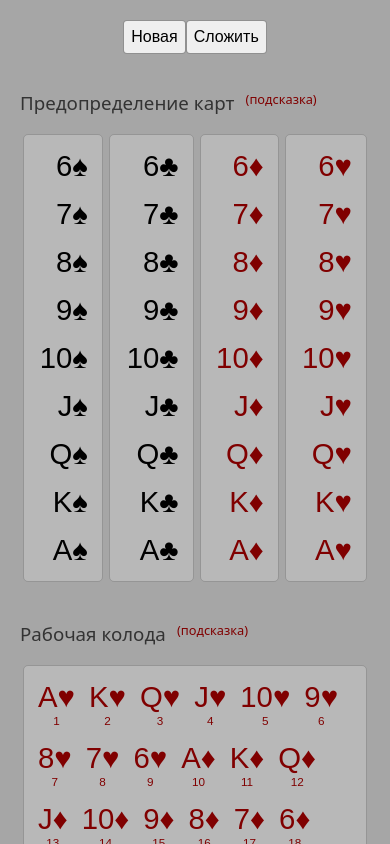
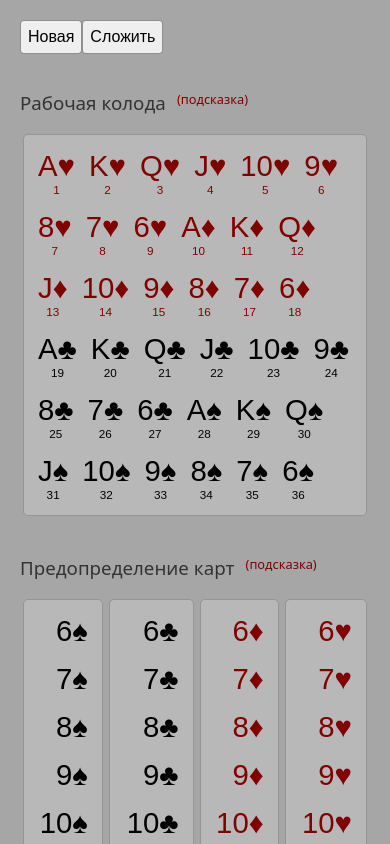
Before and after one commit to assador/medici, a Vue app: page / in a window 390 px wide. Shown: the top 844 px of the page. Built offline with nearby package versions, Linux system fonts and the light colour scheme.

Commit message:
Another layout of template for better display on mobile devices. And finilly add README and LICENSE.

```diff
--- a/package.json
+++ b/package.json
@@ -1,7 +1,7 @@
 {
   "name": "medici",
   "private": true,
-  "version": "1.3.1",
+  "version": "1.3.2",
   "type": "module",
   "scripts": {
     "dev": "vite",
--- a/src/components/MediciSolitaireCalculator/MediciSolitaireCalculator.scss
+++ b/src/components/MediciSolitaireCalculator/MediciSolitaireCalculator.scss
@@ -1,16 +1,25 @@
 .msc {
   display: grid;
   grid-template-areas:
-    ' header  header '
-    ' service basic  '
+    ' actions  actions '
+    ' reserve  basic   '
+    ' reserve  list    '
   ;
-  grid-template-rows: auto 1fr;
+  grid-template-rows: auto auto 1fr;
   grid-template-columns: min-content 1fr;
-  justify-items: center;
   width: 100%; height: 100%;
   gap: 20px;
-  .msc-header {
-    grid-area: header;
+  .msc-basic {
+    grid-area: basic;
+  }
+  .msc-actions {
+    grid-area: actions;
+  }
+  .msc-reserve {
+    grid-area: reserve;
+  }
+  .msc-list {
+    grid-area: list;
   }
   .msc-deck, .msc-shift {
     display: flex;
@@ -57,9 +66,10 @@
 @media screen and (max-width: 600px) {
   .msc {
     grid-template-areas:
-      ' header  '
-      ' service '
-      ' basic '
+      ' actions '
+      ' basic   '
+      ' reserve '
+      ' list '
     ;
     grid-template-rows: auto auto 1fr;
     grid-template-columns: 1fr;
--- a/src/components/MediciSolitaireCalculator/MediciSolitaireCalculator.vue
+++ b/src/components/MediciSolitaireCalculator/MediciSolitaireCalculator.vue
@@ -37,7 +37,7 @@ const cardNumber = (
 
 <template>
   <div class="msc">
-    <div class="msc-header">
+    <div class="msc-actions">
       <button type="button" @click="deck.create();">Новая</button>
       <button type="button" @click="result = tryFor(deck)">Сложить</button>
       <button
@@ -48,7 +48,7 @@ const cardNumber = (
         Сохранить в&#160;списке
       </button>
     </div>
-    <div class="msc-service">
+    <div class="msc-reserve">
       <h3>
         <span>Предопределение карт</span>
         <span
@@ -183,6 +183,8 @@ const cardNumber = (
           </span>
         </p>
       </div>
+    </div>
+    <div class="msc-list">
       <h3>
         Список сохранённых колод
         <span v-if="!Object.keys(deckList.decks).length">(пусто)</span>
@@ -196,6 +198,8 @@ const cardNumber = (
           «Сохранить в&#160;списке», которая появляется после расчёта
           сложенной колоды. Активная сложенная «рабочая» колода, показываемая
           в&#160;основной области, в&#160;этом списке выделена фоном.
+          Вы&#160;можете выбрать в&#160;этом списке любую сохранённую ранее
+          колоду. При&#160;этом она появится также в&#160;блоке «Рабочая колода».
           При&#160;внесении изменений в&#160;эту рабочую колоду, например,
           при&#160;добавлении зарезервированных карт с&#160;последующим новым
           расчётом и&#160;новом клике по&#160;кнопке «Сохранить в&#160;списке»
```
Also changed, not shown: 6 other files (tests, documents, lock files or other folders).
